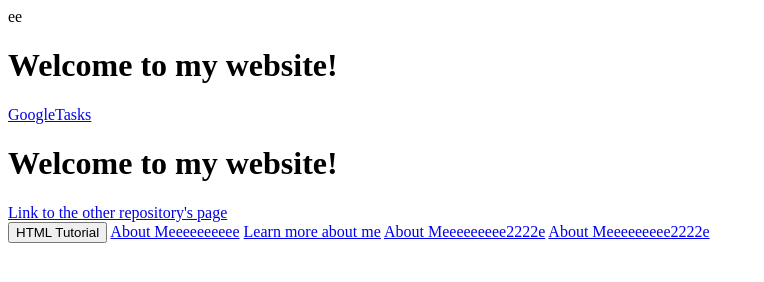
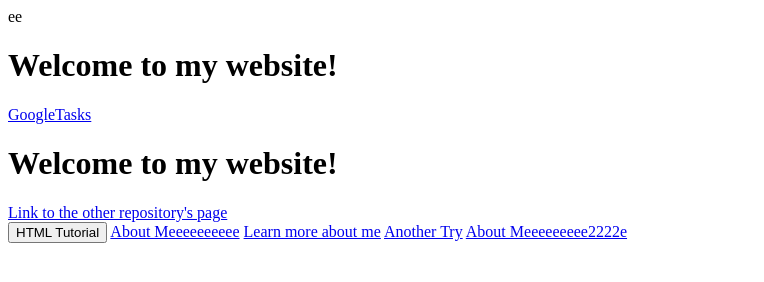
Before and after one commit to jteris/jteris.github.io, a plain HTML site: page index.html in a window 1280 px wide. Shown: the whole page, without its empty margins (0-764 px from the left). Drawn offline with Linux system fonts and the light colour scheme; a script that the page names is missing.

Commit message:
Update index.html

```diff
--- a/index.html
+++ b/index.html
@@ -9,6 +9,6 @@ ee<h1>Welcome to my website!</h1>
 
 <a href="https://jteris.github.io/GoogleTasks.html">About Meeeeeeeeee</a>
 <a href="GoogleTasks.html">Learn more about me</a>
-<a href="https://jteris.github.io/GoogleTasks.html" title="About Me">About Meeeeeeeee2222e</a>
+<a href="https://jteris.github.io/pages/GoogleTasks2.html">Another Try</a>
 
 <a href="https://github.com/jteris/jteris.github.io/blob/d044e98898b8d0f5b36ff8bb725e65ff521e6b96/pages/GoogleTasks.html">About Meeeeeeeee2222e</a>
```
